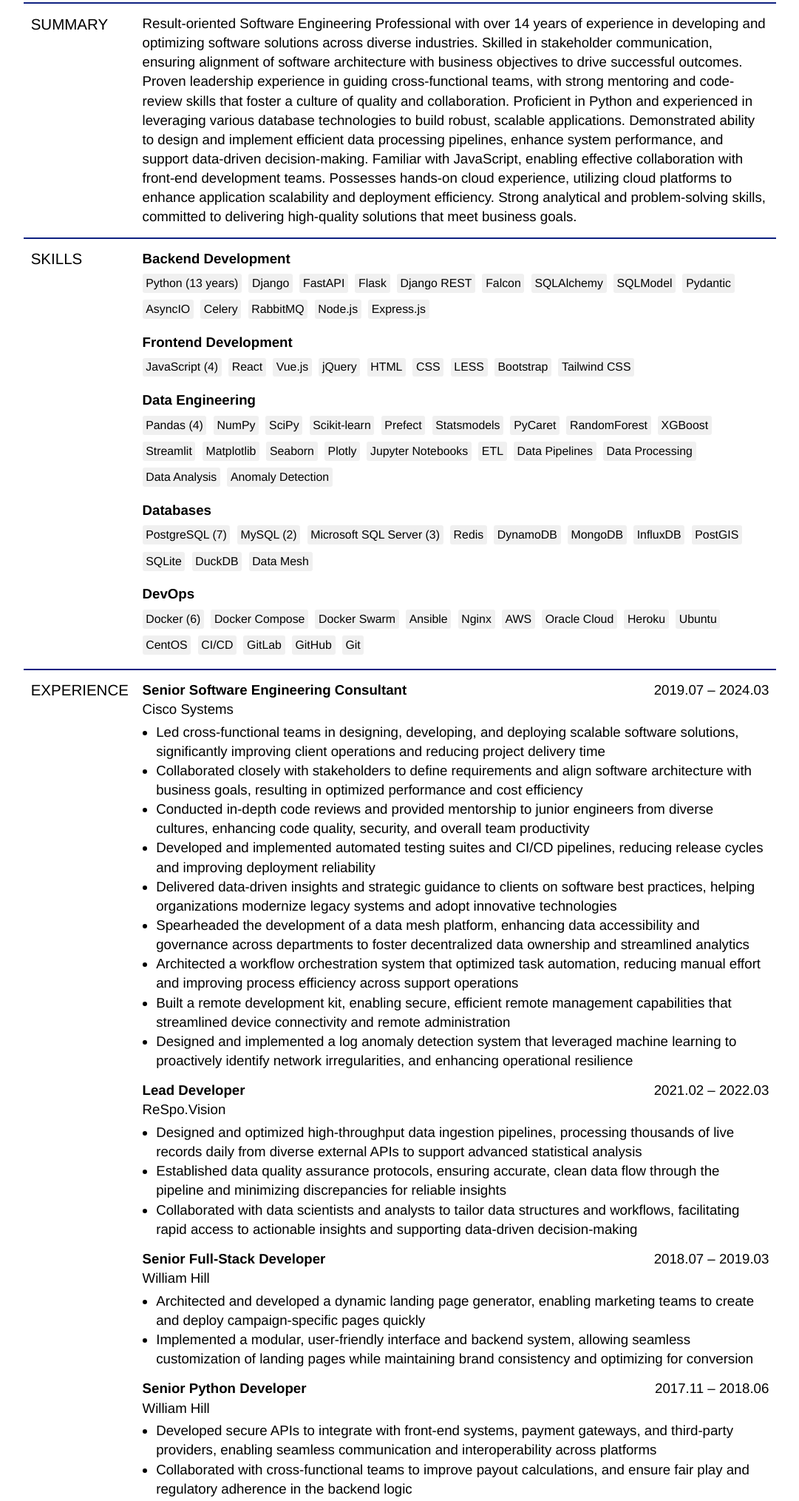
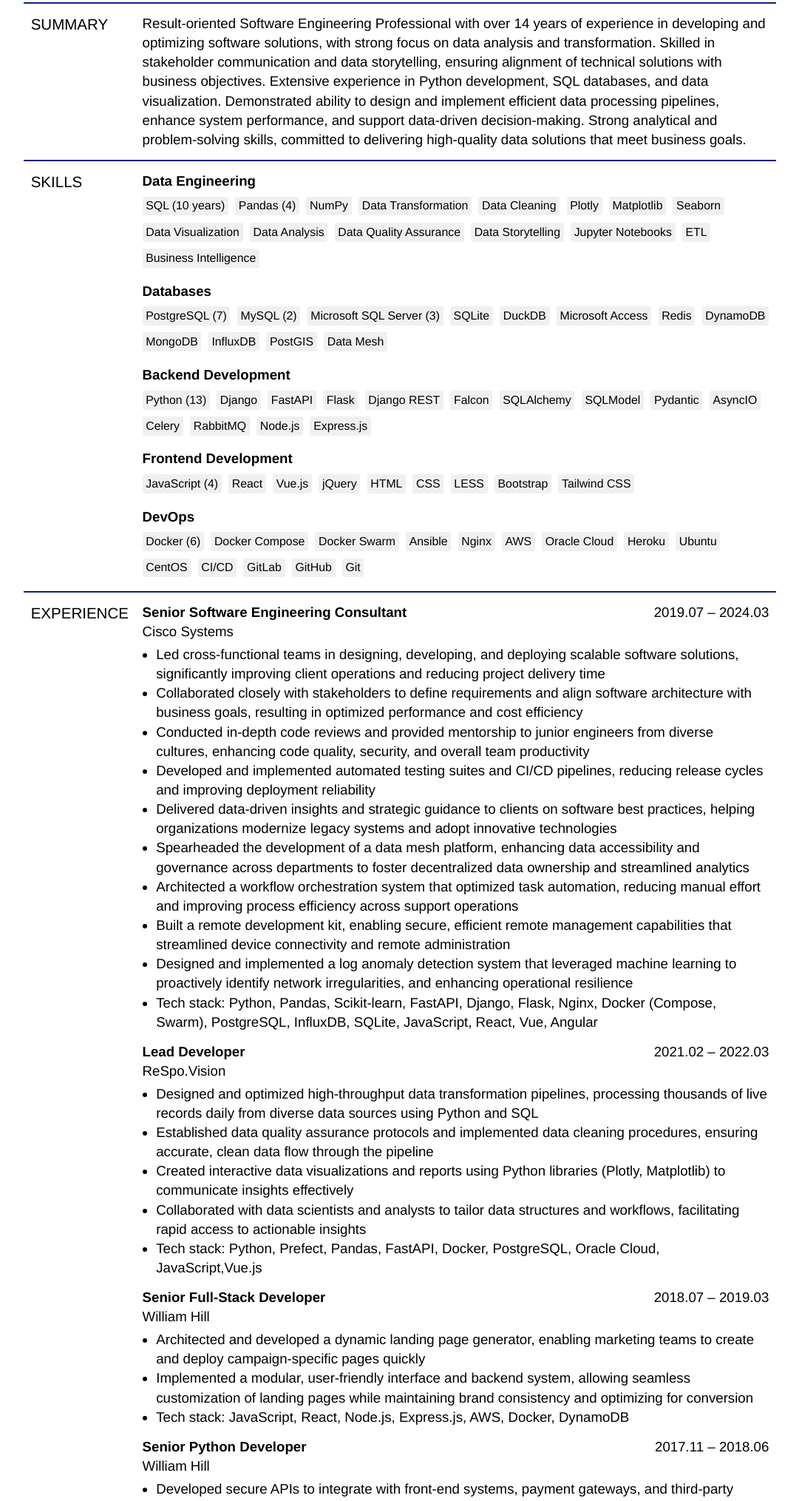
Before and after one commit to DominikZabron/DominikZabron.github.io, a plain HTML site: page index.html in a window 1280 px wide. Shown: the part 111-2140 px from the top of the page at 74% size, without its empty margins (99-1180 px from the left). Drawn offline with Linux system fonts and the light colour scheme.

Commit message:
Include tech stack in roles.

```diff
--- a/index.html
+++ b/index.html
@@ -329,16 +329,57 @@ body {
   <main>
     <section>
   <h2>Summary</h2>
-  <p>Result-oriented Software Engineering Professional with over 14 years of experience in developing and optimizing software solutions across diverse industries. Skilled in stakeholder communication, ensuring alignment of software architecture with business objectives to drive successful outcomes. Proven leadership experience in guiding cross-functional teams, with strong mentoring and code-review skills that foster a culture of quality and collaboration. Proficient in Python and experienced in leveraging various database technologies to build robust, scalable applications. Demonstrated ability to design and implement efficient data processing pipelines, enhance system performance, and support data-driven decision-making. Familiar with JavaScript, enabling effective collaboration with front-end development teams. Possesses hands-on cloud experience, utilizing cloud platforms to enhance application scalability and deployment efficiency. Strong analytical and problem-solving skills, committed to delivering high-quality solutions that meet business goals.</p>
+  <p>Result-oriented Software Engineering Professional with over 14 years of experience in developing and optimizing software solutions, with strong focus on data analysis and transformation. Skilled in stakeholder communication and data storytelling, ensuring alignment of technical solutions with business objectives. Extensive experience in Python development, SQL databases, and data visualization. Demonstrated ability to design and implement efficient data processing pipelines, enhance system performance, and support data-driven decision-making. Strong analytical and problem-solving skills, committed to delivering high-quality data solutions that meet business goals.</p>
 </section>
     <section>
   <h2>Skills</h2>
     <section class="tag-list">
       <header>
+        <h3>Data Engineering</h3>
+      </header>
+      <ul>
+          <li>SQL (10 years)</li>
+          <li>Pandas (4)</li>
+          <li>NumPy</li>
+          <li>Data Transformation</li>
+          <li>Data Cleaning</li>
+          <li>Plotly</li>
+          <li>Matplotlib</li>
+          <li>Seaborn</li>
+          <li>Data Visualization</li>
+          <li>Data Analysis</li>
+          <li>Data Quality Assurance</li>
+          <li>Data Storytelling</li>
+          <li>Jupyter Notebooks</li>
+          <li>ETL</li>
+          <li>Business Intelligence</li>
+      </ul>
+    </section>
+    <section class="tag-list">
+      <header>
+        <h3>Databases</h3>
+      </header>
+      <ul>
+          <li>PostgreSQL (7)</li>
+          <li>MySQL (2)</li>
+          <li>Microsoft SQL Server (3)</li>
+          <li>SQLite</li>
+          <li>DuckDB</li>
+          <li>Microsoft Access</li>
+          <li>Redis</li>
+          <li>DynamoDB</li>
+          <li>MongoDB</li>
+          <li>InfluxDB</li>
+          <li>PostGIS</li>
+          <li>Data Mesh</li>
+      </ul>
+    </section>
+    <section class="tag-list">
+      <header>
         <h3>Backend Development</h3>
       </header>
       <ul>
-          <li>Python (13 years)</li>
+          <li>Python (13)</li>
           <li>Django</li>
           <li>FastAPI</li>
           <li>Flask</li>
@@ -368,50 +409,6 @@ body {
           <li>LESS</li>
           <li>Bootstrap</li>
           <li>Tailwind CSS</li>
-      </ul>
-    </section>
-    <section class="tag-list">
-      <header>
-        <h3>Data Engineering</h3>
-      </header>
-      <ul>
-          <li>Pandas (4)</li>
-          <li>NumPy</li>
-          <li>SciPy</li>
-          <li>Scikit-learn</li>
-          <li>Prefect</li>
-          <li>Statsmodels</li>
-          <li>PyCaret</li>
-          <li>RandomForest</li>
-          <li>XGBoost</li>
-          <li>Streamlit</li>
-          <li>Matplotlib</li>
-          <li>Seaborn</li>
-          <li>Plotly</li>
-          <li>Jupyter Notebooks</li>
-          <li>ETL</li>
-          <li>Data Pipelines</li>
-          <li>Data Processing</li>
-          <li>Data Analysis</li>
-          <li>Anomaly Detection</li>
-      </ul>
-    </section>
-    <section class="tag-list">
-      <header>
-        <h3>Databases</h3>
-      </header>
-      <ul>
-          <li>PostgreSQL (7)</li>
-          <li>MySQL (2)</li>
-          <li>Microsoft SQL Server (3)</li>
-          <li>Redis</li>
-          <li>DynamoDB</li>
-          <li>MongoDB</li>
-          <li>InfluxDB</li>
-          <li>PostGIS</li>
-          <li>SQLite</li>
-          <li>DuckDB</li>
-          <li>Data Mesh</li>
       </ul>
     </section>
     <section class="tag-list">
@@ -474,6 +471,9 @@ body {
           <li>
             Designed and implemented a log anomaly detection system that leveraged machine learning to proactively identify network irregularities, and enhancing operational resilience
           </li>
+          <li>
+            Tech stack: Python, Pandas, Scikit-learn, FastAPI, Django, Flask, Nginx, Docker (Compose, Swarm), PostgreSQL, InfluxDB, SQLite, JavaScript, React, Vue, Angular
+          </li>
       </ul>
     </section>
     <section>
@@ -486,13 +486,19 @@ body {
       </header>
       <ul>
           <li>
-            Designed and optimized high-throughput data ingestion pipelines, processing thousands of live records daily from diverse external APIs to support advanced statistical analysis
+            Designed and optimized high-throughput data transformation pipelines, processing thousands of live records daily from diverse data sources using Python and SQL
           </li>
           <li>
-            Established data quality assurance protocols, ensuring accurate, clean data flow through the pipeline and minimizing discrepancies for reliable insights
+            Established data quality assurance protocols and implemented data cleaning procedures, ensuring accurate, clean data flow through the pipeline
           </li>
           <li>
-            Collaborated with data scientists and analysts to tailor data structures and workflows, facilitating rapid access to actionable insights and supporting data-driven decision-making
+            Created interactive data visualizations and reports using Python libraries (Plotly, Matplotlib) to communicate insights effectively
+          </li>
+          <li>
+            Collaborated with data scientists and analysts to tailor data structures and workflows, facilitating rapid access to actionable insights
+          </li>
+          <li>
+            Tech stack: Python, Prefect, Pandas, FastAPI, Docker, PostgreSQL, Oracle Cloud, JavaScript,Vue.js
           </li>
       </ul>
     </section>
@@ -511,6 +517,9 @@ body {
           <li>
             Implemented a modular, user-friendly interface and backend system, allowing seamless customization of landing pages while maintaining brand consistency and optimizing for conversion
           </li>
+          <li>
+            Tech stack: JavaScript, React, Node.js, Express.js, AWS, Docker, DynamoDB
+          </li>
       </ul>
     </section>
     <section>
@@ -527,6 +536,9 @@ body {
           </li>
           <li>
             Collaborated with cross-functional teams to improve payout calculations, and ensure fair play and regulatory adherence in the backend logic
+          </li>
+          <li>
+            Tech stack: Python, Django, Django REST, MySQL, Redis, Celery, RabbitMQ, Nginx, Ansible, Ubuntu
           </li>
       </ul>
     </section>
@@ -548,6 +560,9 @@ body {
           <li>
             Built automated monitoring and alerting systems, enabling proactive detection and resolution of backend issues, reducing downtime and improving user experience
           </li>
+          <li>
+            Tech stack: Python, Django, MySQL, SQLAlchemy, Alembic, Redis, Celery, RabbitMQ, Elasticsearch, Logstash, Kibana, Ubuntu
+          </li>
       </ul>
     </section>
     <section>
@@ -565,6 +580,9 @@ body {
           <li>
             Integrated third-party services and APIs to enhance app functionality, such as real-time notifications and analytics, supporting a seamless user experience and geolocation services
           </li>
+          <li>
+            Tech stack: Python, Django REST, PostgreSQL, PostGIS, Redis, RabbitMQ, Celery, AWS
+          </li>
       </ul>
     </section>
     <section>
@@ -578,6 +596,9 @@ body {
       <ul>
           <li>
             Developed a robust inventory management system for real-time tracking and analysis of inventory levels, accessible via web and mobile devices
+          </li>
+          <li>
+            Tech stack: Python, Django, PostgreSQL, Bootstrap, HTML, CSS, LESS, Heroku, JavaScript, jQuery
           </li>
       </ul>
     </section>
@@ -599,6 +620,9 @@ body {
           <li>
             Conducted in-depth analysis of historical and current financial data, identifying trends and patterns to support strategic risk mitigation and compliance with regulatory standards
           </li>
+          <li>
+            Tech stack: Python, Excel, VBA, T-SQL, MS SQL Server
+          </li>
       </ul>
     </section>
     <section>
@@ -613,6 +637,9 @@ body {
           <li>
             Analyzed large datasets of journal entries to identify anomalies and ensure data integrity, supporting accurate financial reporting and compliance with auditing standards
           </li>
+          <li>
+            Tech stack: Excel, VBA, T-SQL, MS SQL Server
+          </li>
       </ul>
     </section>
     <section>
@@ -626,6 +653,9 @@ body {
       <ul>
           <li>
             Conducted comprehensive research and analysis on wholesale energy price trends, delivering actionable insights to support pricing strategies and market forecasting
+          </li>
+          <li>
+            Tech stack: Python, Excel, VBA, T-SQL, MS SQL Server
           </li>
       </ul>
     </section>
@@ -680,13 +710,13 @@ body {
   <h2>Interests</h2>
   <section class="tag-list">
     <ul>
+        <li>Investing and Economy</li>
         <li>Distant travel</li>
         <li>Gardening</li>
         <li>Foreign languages</li>
         <li>History books</li>
         <li>Strategy games</li>
         <li>Football (soccer)</li>
-        <li>Investing</li>
     </ul>
   </section>
 </section>
```
